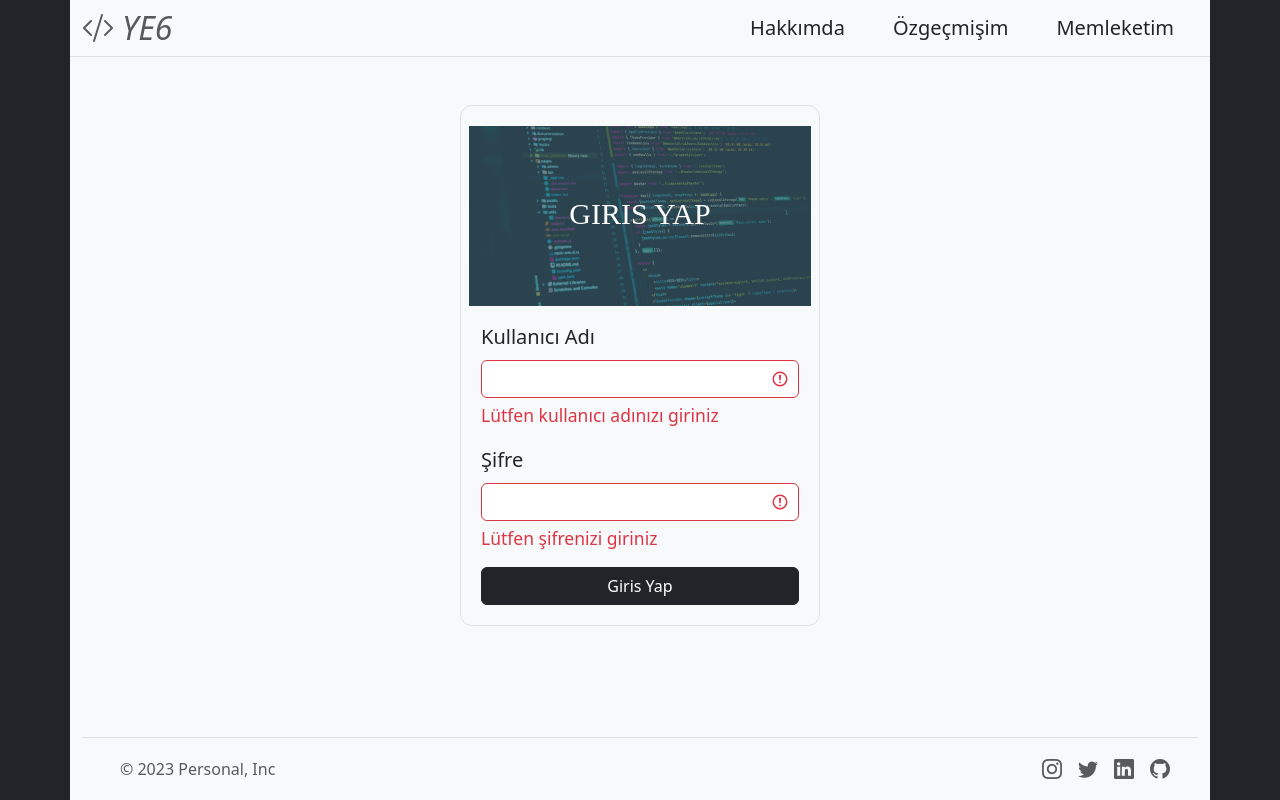
After one commit to yusufemre6/KisiselWebSite, a PHP site: page /html/login.html in a window 1280 px wide. The commit adds this page. Run offline with PHP 8.4, Linux system fonts and the light colour scheme.

Commit message:
Login sayfası ve hakkimda sayfası geliştirildi

```diff
--- /dev/null
+++ b/css/login.css
@@ -0,0 +1,80 @@
+*{
+  box-sizing: border-box;
+}
+
+body{
+	min-height: 100vh;
+  display: flex;
+  flex-direction: column;
+  align-items: center;
+  justify-content: center;
+}
+
+.container-box{
+  flex: 1;
+}
+
+form{
+  font-size: 20px;
+}
+
+.login{
+  width: 360px;
+  height: min-content;
+  padding: 20px;
+  border-radius: 12px;
+}
+
+.container-login100 {
+  width: 100%;
+  height: 100vh;
+  display: flex;
+  flex-wrap: wrap;
+  justify-content: center;
+  align-items: center;
+}
+
+
+.wrap-login100 {
+
+  width: 670px;
+  border-radius: 10px;
+  overflow: hidden;
+  position: relative;
+}
+
+
+.login100-form-title {
+  width: 100%;
+  position: relative;
+  z-index: 1;
+  display: flex;
+  flex-wrap: wrap;
+  flex-direction: column;
+  align-items: center;
+  background-repeat: no-repeat;
+  background-size: cover;
+  background-position: center;
+  padding: 70px 15px 74px 15px;
+}
+
+.login100-form-title-1 {
+  font-family: Poppins-Bold;
+  font-size: 30px;
+  color: #fff;
+  text-transform: uppercase;
+  line-height: 1.2;
+  text-align: center;
+}
+
+.login100-form-title::before {
+  content: "";
+  display: block;
+  position: absolute;
+  z-index: -1;
+  width: 100%;
+  height: 100%;
+  top: 0;
+  left: 0;
+  background-color: rgba(54,84,99,0.7);
+}
--- /dev/null
+++ b/html/login.html
@@ -0,0 +1,84 @@
+<!DOCTYPE html>
+<html lang="en">
+<head>
+    <link rel="icon" type="image/x-icon" href="../img/person-circle.svg">
+    <title>Giriş Yap</title>
+    <link href="https://cdn.jsdelivr.net/npm/bootstrap@5.3.0-alpha3/dist/css/bootstrap.min.css" rel="stylesheet" integrity="sha384-KK94CHFLLe+nY2dmCWGMq91rCGa5gtU4mk92HdvYe+M/SXH301p5ILy+dN9+nJOZ" crossorigin="anonymous">
+    <link rel="stylesheet" href="https://cdn.jsdelivr.net/npm/bootstrap-icons@1.10.4/font/bootstrap-icons.css">
+    <link rel="stylesheet" href="../css/login.css">
+</head>
+<body class="bg-dark">
+    <div class="container-sm container-box bg-light">
+        <div class="row">
+            <nav class="navbar navbar-expand-md bg-body-tertiary py-1 border-bottom">
+                <div class="container-fluid">
+                    <a class="navbar-brand m-0 h1 fs-2 text-dark opacity-75" aria-current="page" href="AnaSayfa.html"><i class="bi bi-code-slash me-2"></i><em>YE6</em></a>
+                    <button class="navbar-toggler" type="button" data-bs-toggle="collapse" data-bs-target="#navbarNavDropdown" aria-controls="navbarNavDropdown" aria-expanded="false" aria-label="Toggle navigation">
+                        <span class="navbar-toggler-icon"></span>
+                    </button>
+                    <div class="collapse navbar-collapse" id="navbarNavDropdown">
+                        <ul class="navbar-nav ms-auto">
+                            <li class="nav-item mx-3">
+                                <a class="nav-link pt-2 fs-5 text-dark" href="#">Hakkımda</a>
+                            </li>
+                            <li class="nav-item mx-3">
+                                <a class="nav-link pt-2 fs-5 text-dark" href="#">Özgeçmişim</a>
+                            </li>
+                            <li class="nav-item mx-3">
+                                <a class="nav-link pt-2 fs-5 text-dark" href="#">Memleketim</a>
+                            </li>
+                        </ul>
+                    </div>
+                </div>
+            </nav>
+        </div>
+        <div class="row my-5">
+            <div class="col px-0">
+                <div class="container login border">
+                    <div class="row">
+                        <div class="login100-form-title" style="background-image: url(../img/js_wallpaper.jpeg);">
+                            <span class="login100-form-title-1">
+                                Giris Yap
+                            </span>
+                        </div>
+                    </div>
+                    <div class="row">
+                        <form class="needs-validation" method="POST" action="">
+                            <div class="form-group my-3 was-validated">
+                                <label class="form-label" for="kullanici-adi">Kullanıcı Adı</label>
+                                <input class="form-control" type="email" name="kullaniciAdi" id="kullanici-adi" required>
+                                <div class="invalid-feedback">Lütfen kullanıcı adınızı giriniz</div>
+                            </div>
+                            <div class="form-group my-3 was-validated">
+                                <label class="form-label" for="sifre">Şifre</label>
+                                <input class="form-control" type="password" minlength="10" maxlength="10" name="sifre" id="sifre" required>
+                                <div class="invalid-feedback"> Lütfen şifrenizi giriniz</div>
+                            </div>
+                            <input class="btn btn-dark w-100" type="submit" value="Giris Yap">
+                        </form>
+                    </div>
+                </div>
+            </div>
+        </div>
+    </div>
+    <!-- footer starts -->
+    <div class="container-sm footer bg-light">
+        <footer class="d-flex flex-wrap justify-content-between align-items-center border-top py-3">
+            <div class="col-md-4 d-flex align-items-center">
+                <a href="/" class="mb-3 me-2 mb-md-0 text-body-secondary text-decoration-none lh-1">
+                    <svg class="bi" width="30" height="24"><use xlink:href="#bootstrap"></use></svg>
+                </a>
+                <span class=" mb-md-0 text-body-secondary">© 2023 Personal, Inc</span>
+            </div>
+            <ul class="nav col-md-4 justify-content-end list-unstyled d-flex me-4 pe-1">
+                <li class="ms-3"><a class="text-body-secondary" href="#"><i class="bi bi-instagram fs-5"></i></a></li>
+                <li class="ms-3"><a class="text-body-secondary" href="#"><i class="bi bi-twitter fs-5"></i></a></li>
+                <li class="ms-3"><a class="text-body-secondary" href="#"><i class="bi bi-linkedin fs-5"></i></a></li>
+                <li class="ms-3"><a class="text-body-secondary" href="#"><i class="bi bi-github fs-5"></i></a></li>
+            </ul>
+        </footer>
+    </div>
+    <!-- footer ends -->
+    <script src="https://cdn.jsdelivr.net/npm/@popperjs/core@2.11.7/dist/umd/popper.min.js" integrity="sha384-zYPOMqeu1DAVkHiLqWBUTcbYfZ8osu1Nd6Z89ify25QV9guujx43ITvfi12/QExE" crossorigin="anonymous"></script>
+<script src="https://cdn.jsdelivr.net/npm/bootstrap@5.3.0-alpha3/dist/js/bootstrap.min.js" integrity="sha384-Y4oOpwW3duJdCWv5ly8SCFYWqFDsfob/3GkgExXKV4idmbt98QcxXYs9UoXAB7BZ" crossorigin="anonymous"></script></body>
+</html>
```
Also changed, not shown: css/hakkimda.css (+6 -1 lines), html/hakkimda.html (+10 -6 lines), img/js_wallpaper.jpeg (added), img/person-circle.svg (added).
